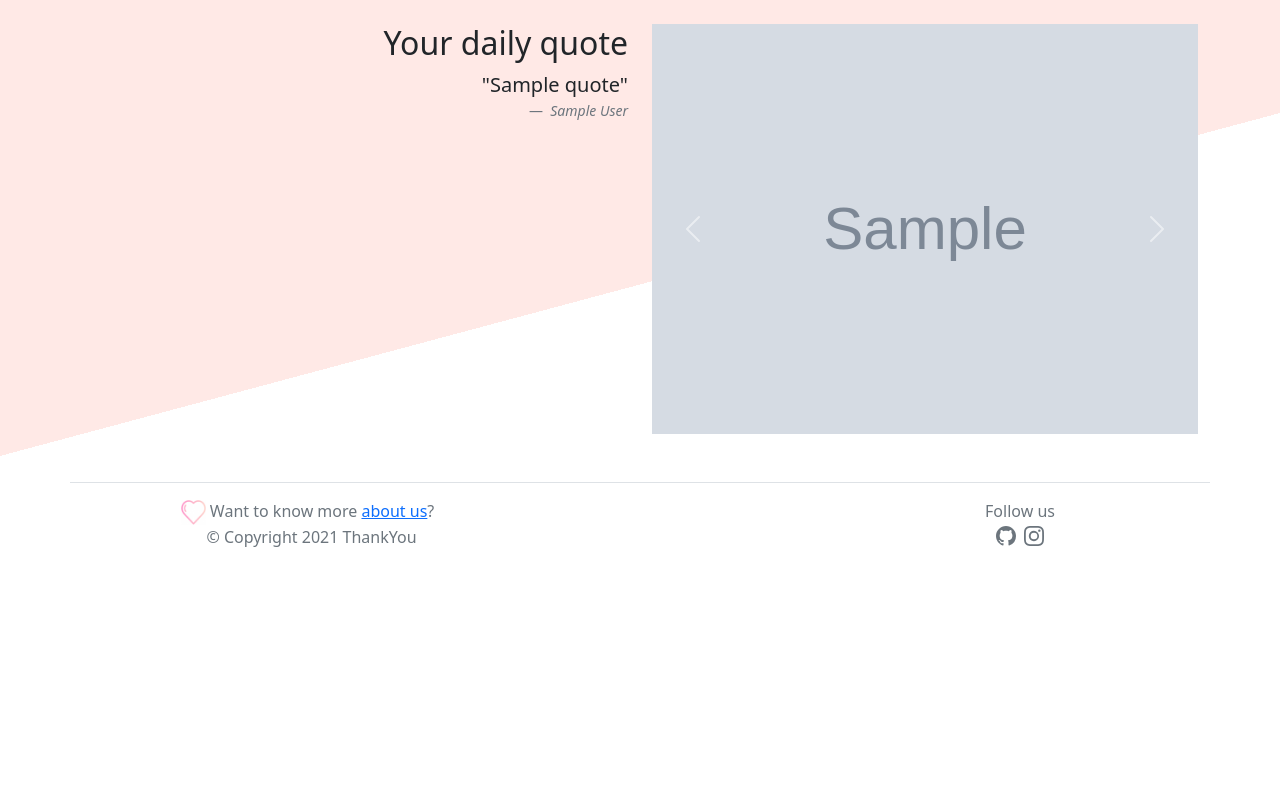
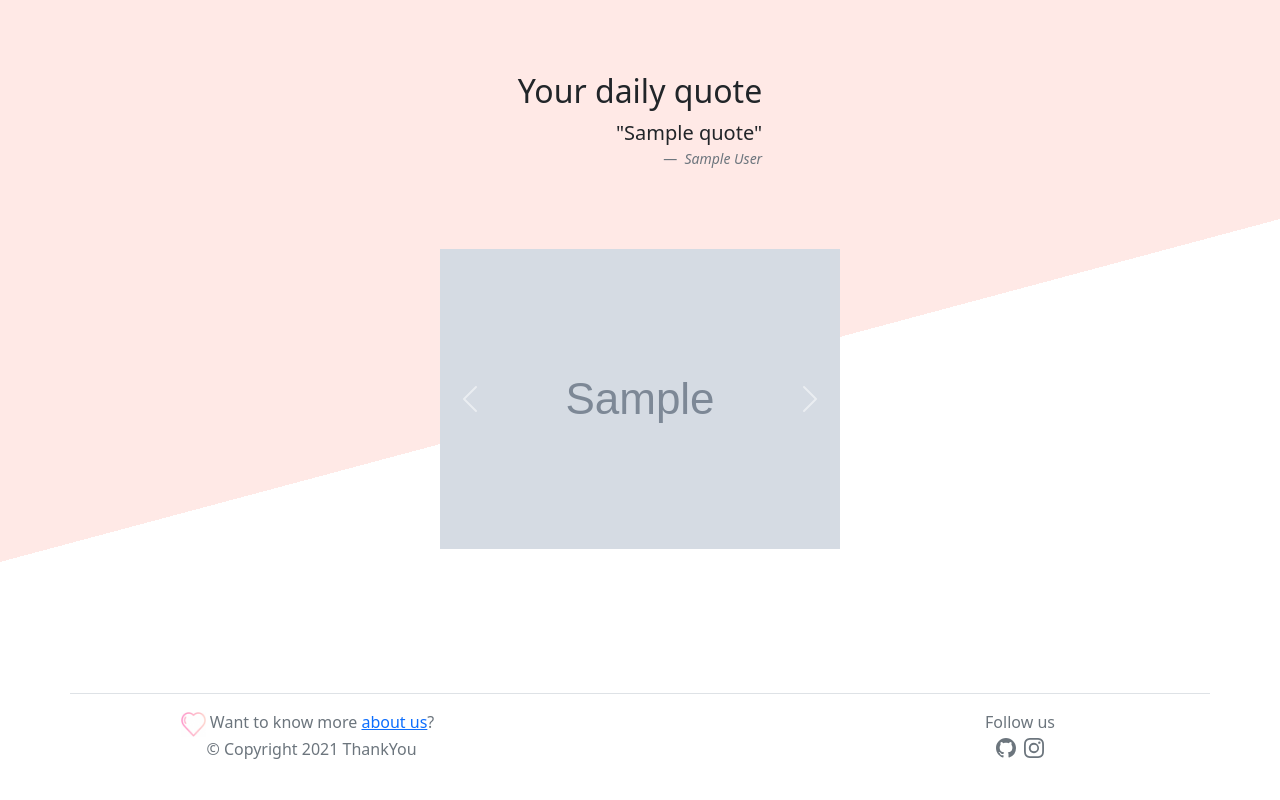
Before and after one commit to jonfra165/Thankyou, a Flask app: template ThankYou_Kod/ThankYou/website/templates/home.html in a window 1280 px wide. Run offline with Flask 2, Linux system fonts and the light colour scheme; tables that the repository leaves empty hold one stand-in row (values such as "Sample post"); the template is opened without the code that fills it: values that come from a table or form of the project are taken from there, most other values are stand-ins (such as "Sample title", 1, 10 or a date in 2020); grey boxes marked "Sample" are stand-in pictures.

Commit message:
Update home.html

```diff
--- a/ThankYou_Kod/ThankYou/website/templates/home.html
+++ b/ThankYou_Kod/ThankYou/website/templates/home.html
@@ -5,9 +5,8 @@
 
 {% block content %}
 <script src="https://code.jquery.com/jquery-2.2.4.min.js" integrity="sha256-BbhdlvQf/xTY9gja0Dq3HiwQF8LaCRTXxZKRutelT44=" crossorigin="anonymous"></script>
-<div class="container">
-    <div class="row">
-      <div class="col-md">
+<div class="container col-xl-10 col-xxl-8 px-4 py-5" id="logincon">
+    <div class="d-flex justify-content-center">
         <figure class="text-end">
             <h2>Your daily quote</h2>
             <blockquote class="blockquote">
@@ -18,7 +17,8 @@
             </figcaption>
         </figure>
       </div>
-      <div class="col-md">
+      <div class="container col-xl-10 col-xxl-8 px-4 py-5" id="logincon">
+        <div class="d-flex justify-content-center">
         {% if note [0]%}
             <div id="carouselExampleIndicators" class="carousel slide hide" data-bs-ride="carousel">
                 <div class="carousel-inner">
```
